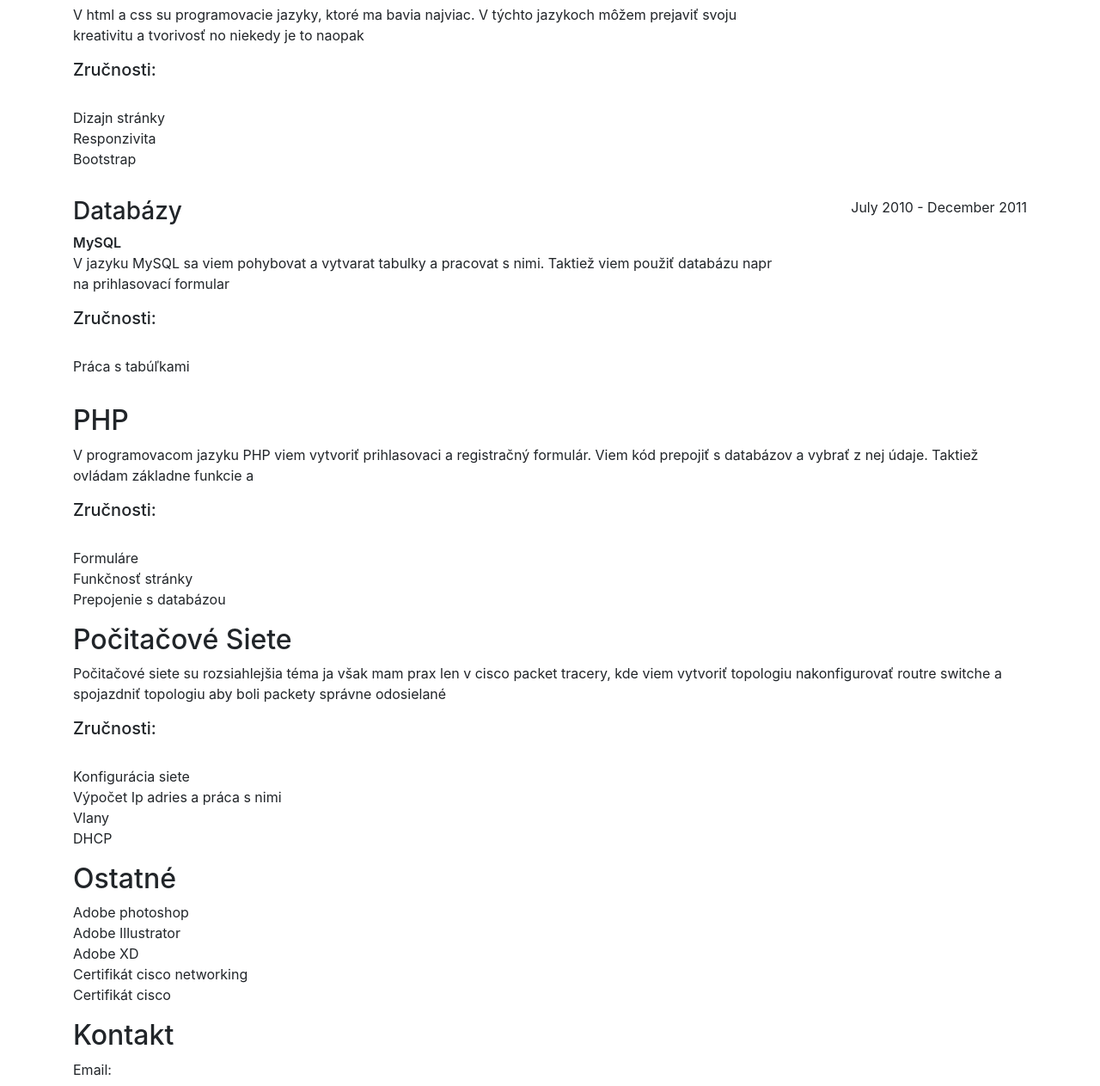
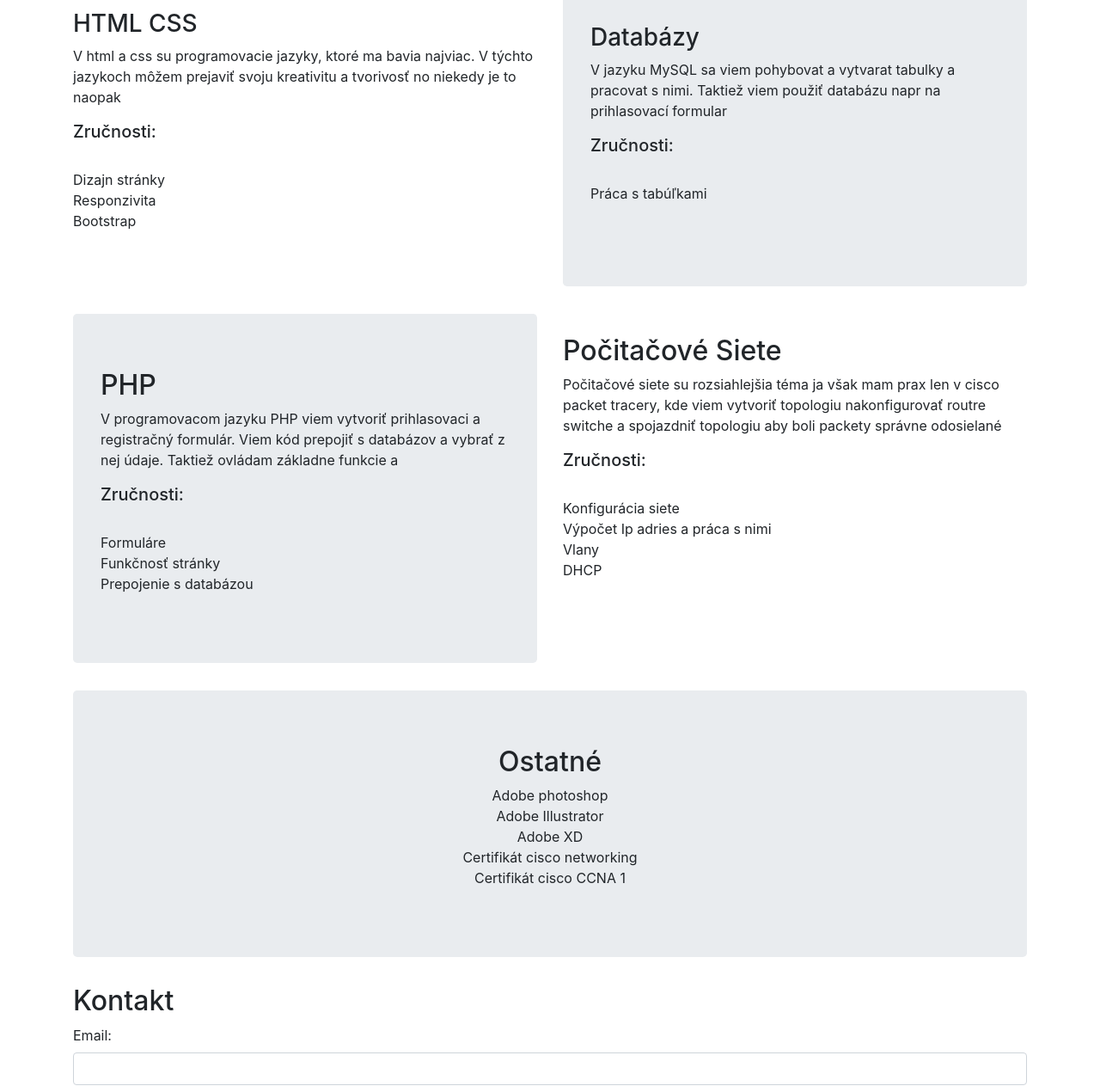
Before and after one commit to klein129/klein129.github.io, a plain HTML site: page index.html in a window 1280 px wide. Shown: the part 605-1868 px from the top of the page at 86% size. Drawn offline with nearby package versions, Linux system fonts and the light colour scheme; a script that the page names is missing.

Commit message:
Add files via upload

```diff
--- a/index.html
+++ b/index.html
@@ -30,10 +30,10 @@
           <a class="nav-link" href="#skusenosti">Skúsenosti</a>
         </li>
         <li class="nav-item">
-          <a class="nav-link" href="#skills">Kontakt</a>
+          <a class="nav-link" href="#contact">Kontakt</a>
         </li>
         <li class="nav-item">
-          <a class="nav-link" href="#contact">Obľuby</a>
+          <a class="nav-link" href="#end">Obľuby</a>
         </li>
       </ul>
     </div>
@@ -41,11 +41,7 @@
 
   <div class="container mt-5">
 
-    <section>
-
-    </section>
-
-    <section id="about">
+    <section class="gradient" id="about">
       <div class="jumbotron">
         <h1>Michal Klein</h1>
         <div class="subheading">
@@ -69,14 +65,17 @@
             Súkromnú strednú odbornú školu kde do súčastnosti úspešne pokračujem v štúdiu
           </p>
         </div>
-        <div class="date text-md-right">May 2023 - Present</div>
       </div>
       </section>
       <section id="skusenosti">
-
+        <h2 class="text-center">Skúsenosti</h2>
+        <br>
+    <div class="row">
+      <div class="col-md-6">
       <div class="d-flex flex-column flex-md-row justify-content-between mb-3">
         <div>
-          <h2>Skúsenosti</h2>
+          <br>
+          <br>
           <h3>HTML CSS</h3>
           <div class="subheading"></div>
           <p>
@@ -88,23 +87,29 @@
             Bootstrap <br>
           </p>
         </div>
-        <div class="date text-md-right">December 2011 - March 2013</div>
       </div>
+    </div>
+    <div class="col-md-6">
+      <div class="jumbotron">
       <div class="d-flex flex-column flex-md-row justify-content-between mb-3">
         <div>
           <h3>Databázy</h3>
-          <div class="subheading">MySQL</div>
           <p>
             V jazyku MySQL sa viem pohybovat a vytvarat tabulky a pracovat s nimi.
             Taktiež viem použiť databázu napr na prihlasovací formular<br> <h5> Zručnosti:</h5> <br>
             Práca s tabúľkami
           </p>
         </div>
-        <div class="date text-md-right">July 2010 - December 2011</div>
       </div>
+      </div>
+    </div>
+  </div>
     </section>
 
     <section id="education">
+    <div class="row">
+      <div class="col-md-6">
+      <div class="jumbotron">
       <h2>PHP</h2>
       <p>
         V programovacom jazyku PHP viem vytvoriť prihlasovaci a registračný formulár.
@@ -115,9 +120,10 @@
         Prepojenie s databázou <br>
 
       </p>
-    </section>
-
-    <section id="skills">
+      </div>
+    </div>
+      <div class="col-md-6">
+        <br>
       <h2>Počitačové Siete</h2>
       <p>
         Počitačové siete su rozsiahlejšia téma ja však mam prax len v cisco packet tracery, kde viem vytvoriť topologiu
@@ -128,18 +134,22 @@
         Vlany <br>
         DHCP <br>
       </p>
-    </section>
+    </div>
+  </div>
+  </section>
 
-    <section id="contact">
+    <section class="text-center" id="contact">
+      <div class="jumbotron">
       <h2>Ostatné</h2>
       <p>
         Adobe photoshop <br>
         Adobe Illustrator <br>
         Adobe XD <br>
         Certifikát cisco networking <br>
-        Certifikát cisco
+        Certifikát cisco CCNA 1
 
       </p>
+    </div>
     </section>
 
     <section id="contact">
--- a/main.css
+++ b/main.css
@@ -11,5 +11,6 @@
 }
 
 .body {
+  color: white;
   background: linear-gradient(90deg, rgba(1,0,5,1) 0%, rgba(14,93,113,1) 17%, rgba(33,83,120,1) 66%, rgba(6,3,62,1) 100%);
 }
```
